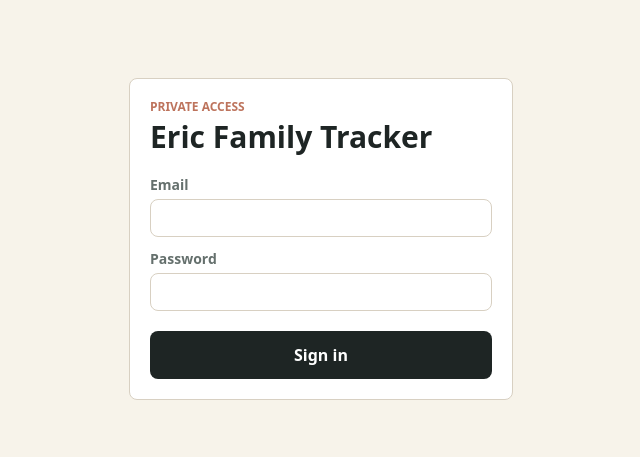
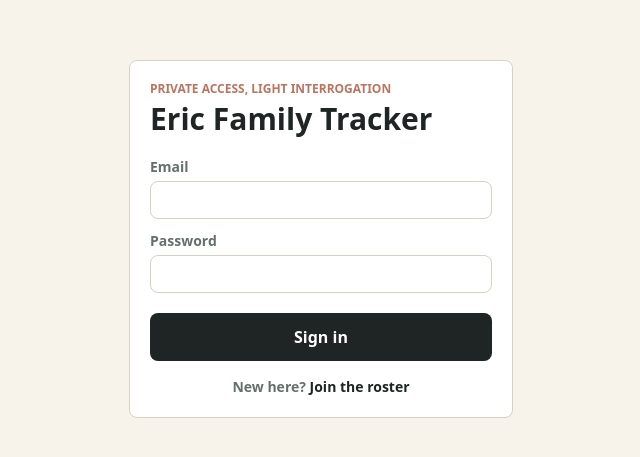
Before and after one commit to chacon96-droid/tio-erics-family-tracker, a Next.js app: page /login in a window 1280 px wide. Shown: the part 161-618 px from the top of the page, without its empty margins (319-959 px from the left). Built offline with nearby package versions, Linux system fonts and the light colour scheme.

Commit message:
Link login to family signup

```diff
--- a/app/login/page.tsx
+++ b/app/login/page.tsx
@@ -1,3 +1,4 @@
+import Link from "next/link";
 import { signIn } from "@/lib/actions";
 
 export default async function LoginPage({ searchParams }: { searchParams?: Promise<{ error?: string }> }) {
@@ -6,7 +7,7 @@ export default async function LoginPage({ searchParams }: { searchParams?: Promi
   return (
     <main className="grid min-h-screen place-items-center bg-paper p-4">
       <form action={signIn} className="w-full max-w-sm rounded-app border border-line bg-white p-5">
-        <p className="text-xs font-black uppercase text-clay">Private access</p>
+        <p className="text-xs font-black uppercase text-clay">Private access, light interrogation</p>
         <h1 className="mt-1 text-3xl font-black">Eric Family Tracker</h1>
         {params?.error ? <p className="mt-3 rounded-app bg-red-50 p-3 text-sm font-bold text-red-700">{params.error}</p> : null}
         <label className="mt-5 grid gap-1 text-sm font-bold text-muted">
@@ -18,6 +19,9 @@ export default async function LoginPage({ searchParams }: { searchParams?: Promi
           <input className="rounded-app border border-line px-3 py-2 text-ink" name="password" type="password" required />
         </label>
         <button className="focus-ring mt-5 w-full rounded-app bg-ink px-4 py-3 font-black text-white">Sign in</button>
+        <p className="mt-4 text-center text-sm font-semibold text-muted">
+          New here? <Link className="font-black text-ink underline-offset-4 hover:underline" href="/signup">Join the roster</Link>
+        </p>
       </form>
     </main>
   );
```
